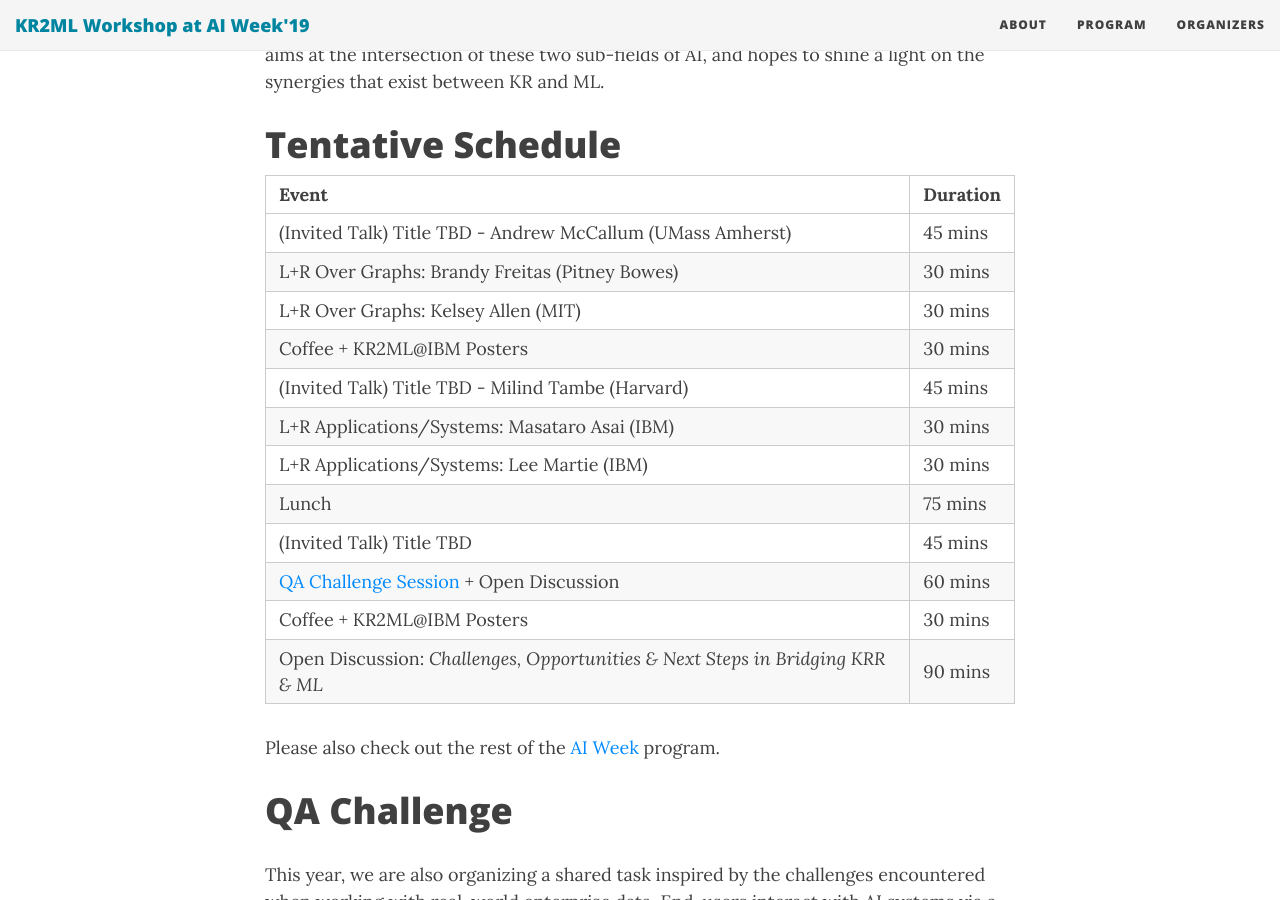
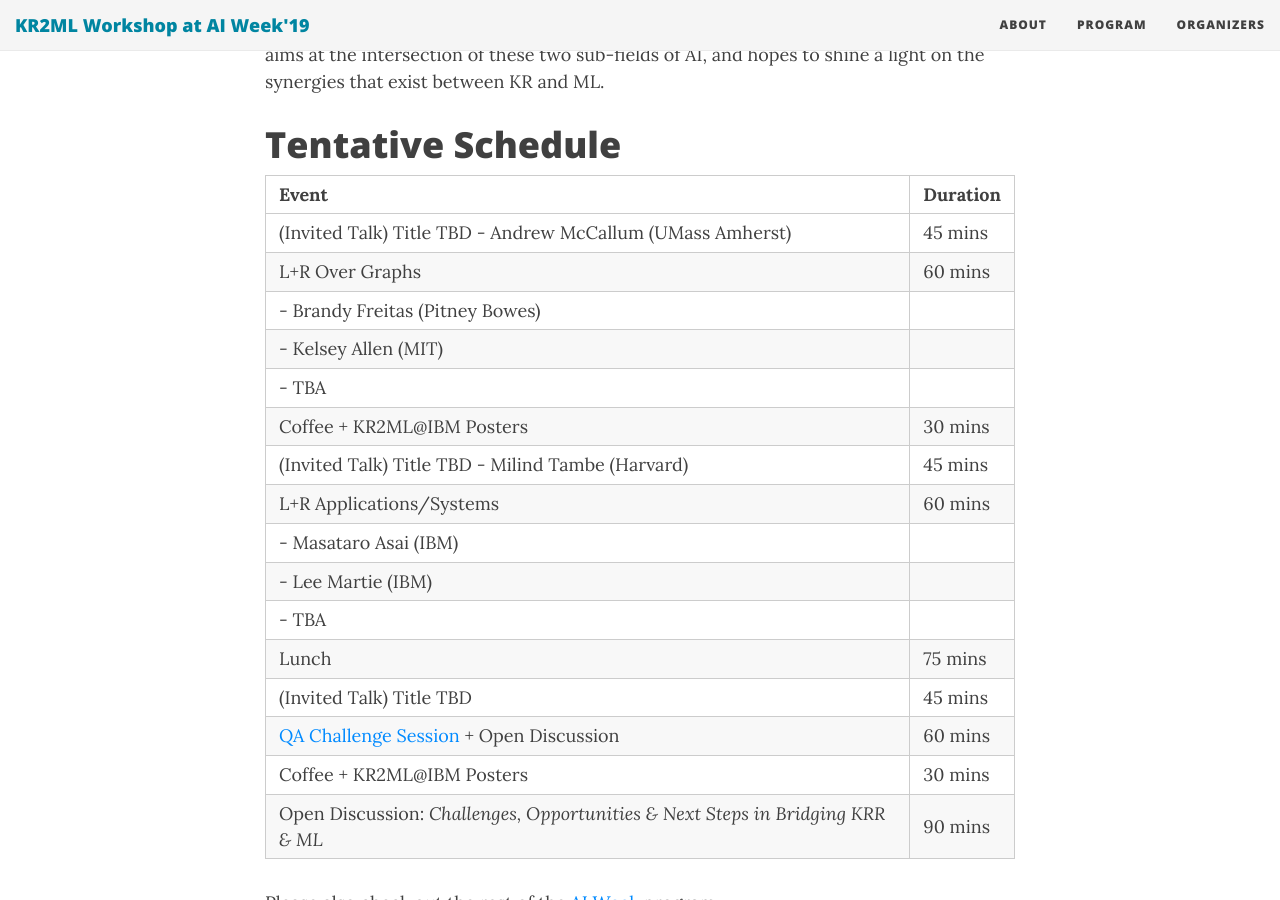
Before and after one commit to kr2ml/ibm-2019, a Jekyll site: the page built from index.md, in a window 1280 px wide and 900 px high, scrolled down 756 px. Built offline with Jekyll 4.4.1, drawn with Linux system fonts in a browser that asks for light colours; nearby versions of some CDN libraries.

Commit message:
KRT: Minor changes to schedule structure

```diff
--- a/index.md
+++ b/index.md
@@ -17,12 +17,16 @@ Machine learning (ML) has seen a tremendous amount of recent success, and has be
 | Event                                          | Duration |
 |------------------------------------------------|----------|
 | (Invited Talk) Title TBD - Andrew McCallum (UMass Amherst)    | 45 mins  |
-| L+R Over Graphs: Brandy Freitas (Pitney Bowes) | 30 mins  |
-| L+R Over Graphs: Kelsey Allen (MIT)            | 30 mins  |
+| L+R Over Graphs                                | 60 mins  |
+| - Brandy Freitas (Pitney Bowes)                |          |
+| - Kelsey Allen (MIT)                           |          |
+| - TBA                                          |          |
 | Coffee + KR2ML@IBM Posters                     | 30 mins  |
 | (Invited Talk) Title TBD - Milind Tambe (Harvard)             | 45 mins  |
-| L+R Applications/Systems: Masataro Asai (IBM) | 30 mins  |
-| L+R Applications/Systems: Lee Martie (IBM)     | 30 mins  |
+| L+R Applications/Systems                       | 60 mins  |
+| - Masataro Asai (IBM)                         |           |
+| - Lee Martie (IBM)                             |          |
+| - TBA                                           |         |
 | Lunch                                          | 75 mins  |
 | (Invited Talk) Title TBD                       | 45 mins  |
 | [QA Challenge Session](#qa-challenge-session) + Open Discussion         | 60 mins  |
```
